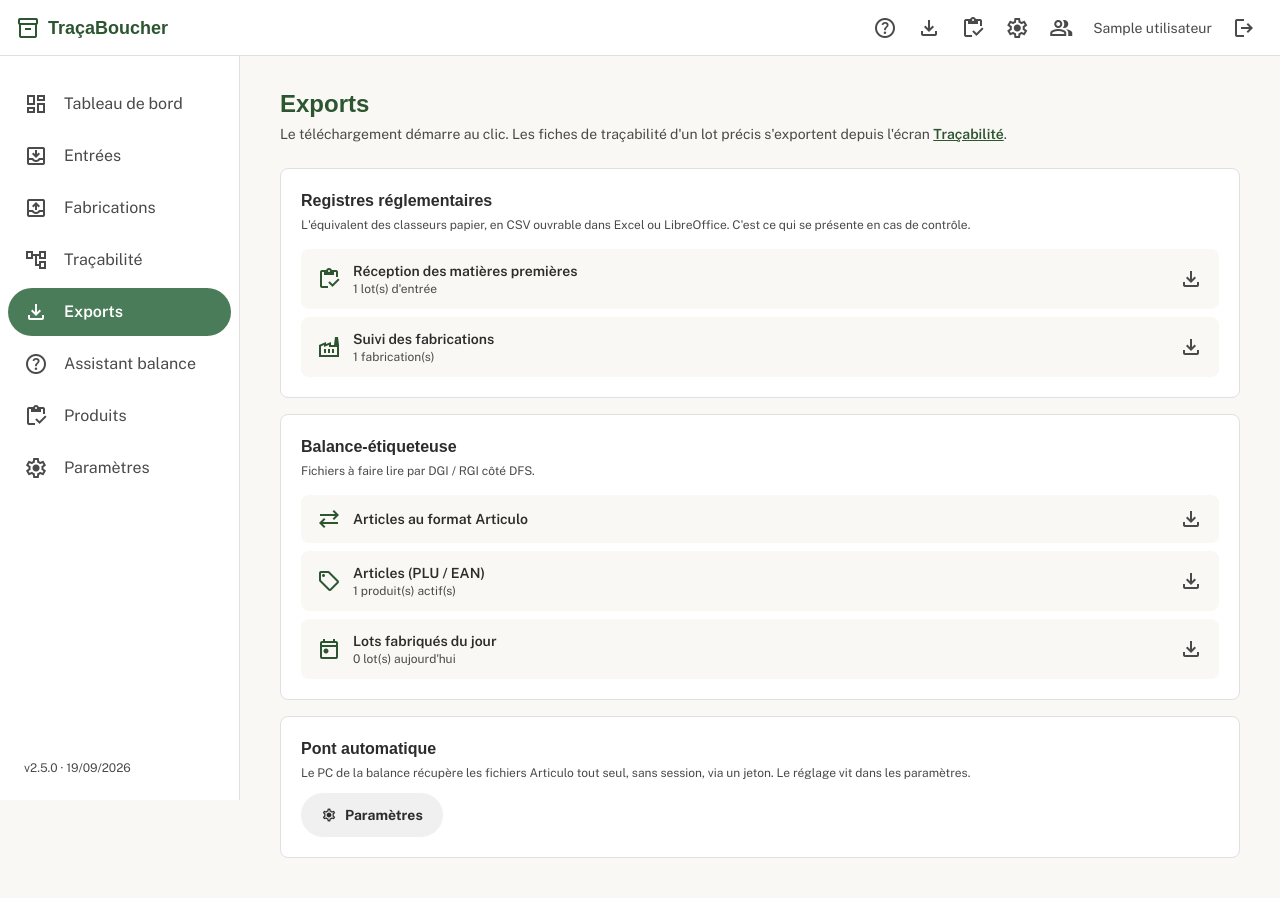
After one commit to ColibriMilhord/tracaboucher, a PHP site: page /exports.php in a window 1280 px wide. The commit adds this page. Run offline with PHP 8.4, Linux system fonts and the light colour scheme; the visitor is signed in with stand-in values (Sample User, id 1); tables that the repository leaves empty or names only in its code hold one stand-in row (values such as "Sample post"); some libraries are stand-ins or nearby versions; some web fonts are replaced.

Commit message:
v2.5.0 — rendre à l'atelier l'accompagnement et les exports
Rien n'avait été supprimé : guide.php, export.php, produits.php et
parametres.php sont intacts depuis le début. Ce qui a changé, c'est le
compte. Depuis la connexion unique, TraçaBoucher lit la table partagée,
où app.causselot.fr écrit « admin » mais où l'ancien site écrit
« administrateur ». La navigation comparait à « admin » au caractère
près : un administrateur du portail arrivait donc ici sans aucun écran
d'administration, et sans le moindre message pour le lui dire.

role_canonique() ramène administrateur vers admin, et
preparateur/livreur/operateur vers atelier. La barre latérale dit
maintenant, quand le compte n'est pas administrateur, ce qui lui est
réservé et où régler son profil.

La panne a aussi révélé un défaut de conception : les exports vivaient
au milieu de la page Paramètres, réservée aux administrateurs, alors
qu'export.php n'a jamais demandé plus qu'une session. C'était la porte
d'entrée qui était fermée, pas l'export. Ils ont désormais leur écran,
exports.php, dans la navigation et dans la barre du bas, avec le volume
de chaque fichier annoncé — sortir un registre de réception n'a pas à
demander un compte administrateur. L'assistant balance non plus : il
explique, il n'administre rien.

Co-Authored-By: Claude Opus 5 <noreply@anthropic.com>
Claude-Session: https://claude.ai/code/session_016aP4xaUzjpEhCk1WMCQoZM

```diff
--- /dev/null
+++ b/exports.php
@@ -0,0 +1,105 @@
+<?php
+// ============================================================
+//  Exports CSV — registres réglementaires et fichiers balance.
+//
+//  Ces exports vivaient au milieu de la page Paramètres, réservée aux
+//  administrateurs. export.php, lui, n'a jamais demandé plus qu'une
+//  session : c'était donc la porte d'entrée qui était fermée, pas
+//  l'export. Un atelier qui doit sortir son registre de réception n'a
+//  pas à être administrateur pour ça.
+// ============================================================
+$page_active = 'exports';
+$page_title  = 'Exports';
+require_once __DIR__ . '/includes/auth.php';
+$moi = exiger_connexion();
+
+$pdo = db();
+
+// Volumétrie : savoir ce qu'on s'apprête à télécharger évite d'ouvrir un
+// fichier vide en se demandant si l'export a échoué.
+function compte_table(string $table): ?int {
+    try { return (int)db()->query("SELECT COUNT(*) FROM $table")->fetchColumn(); }
+    catch (PDOException $e) { return null; }
+}
+
+$nb_entrees      = compte_table('lots_entree');
+$nb_fabrications = compte_table('lots_sortie');
+$nb_produits     = referentiel_produits_pret()
+    ? (int)$pdo->query('SELECT COUNT(*) FROM produits WHERE actif=1')->fetchColumn() : null;
+$nb_lots_jour = null;
+try {
+    $q = $pdo->prepare('SELECT COUNT(*) FROM lots_sortie WHERE date_fabrication = ?');
+    $q->execute([date('Y-m-d')]);
+    $nb_lots_jour = (int)$q->fetchColumn();
+} catch (PDOException $e) { /* table absente : la migration n'est pas passée */ }
+
+$sections = [
+    [
+        'titre' => 'Registres réglementaires',
+        'aide'  => "L'équivalent des classeurs papier, en CSV ouvrable dans Excel ou LibreOffice. "
+                 . "C'est ce qui se présente en cas de contrôle.",
+        'liens' => [
+            ['registre_entrees', 'Réception des matières premières', 'inventory',
+             $nb_entrees === null ? null : $nb_entrees . ' lot(s) d\'entrée'],
+            ['registre_fabrications', 'Suivi des fabrications', 'factory',
+             $nb_fabrications === null ? null : $nb_fabrications . ' fabrication(s)'],
+        ],
+    ],
+    [
+        'titre' => 'Balance-étiqueteuse',
+        'aide'  => 'Fichiers à faire lire par DGI / RGI côté DFS.',
+        'liens' => [
+            ['dfs_articulo', 'Articles au format Articulo', 'sync_alt', null],
+            ['dfs_articles', 'Articles (PLU / EAN)', 'sell',
+             $nb_produits === null ? null : $nb_produits . ' produit(s) actif(s)'],
+            ['dfs_lots', 'Lots fabriqués du jour', 'today',
+             $nb_lots_jour === null ? null : $nb_lots_jour . ' lot(s) aujourd\'hui'],
+        ],
+    ],
+];
+
+require __DIR__ . '/includes/header.php';
+?>
+
+<h2 class="font-headline-lg text-2xl font-bold text-primary mb-1">Exports</h2>
+<p class="text-sm text-on-surface-variant mb-6">
+  Le téléchargement démarre au clic. Les fiches de traçabilité d'un lot précis
+  s'exportent depuis l'écran <a href="tracabilite.php" class="text-primary underline font-semibold">Traçabilité</a>.
+</p>
+
+<?php foreach ($sections as $section): ?>
+<section class="bg-surface rounded-xl border border-outline-variant p-5 mb-4">
+  <h3 class="font-headline-md font-bold mb-1"><?= h($section['titre']) ?></h3>
+  <p class="text-xs text-on-surface-variant mb-4"><?= h($section['aide']) ?></p>
+  <div class="flex flex-col gap-2">
+    <?php foreach ($section['liens'] as [$type, $libelle, $icone, $detail]): ?>
+    <a href="export.php?type=<?= h($type) ?>"
+       class="bg-surface-container-low rounded-xl px-4 py-3 flex items-center gap-3 hover:bg-surface-container">
+      <span class="material-symbols-outlined text-primary shrink-0"><?= $icone ?></span>
+      <span class="flex-1 min-w-0">
+        <span class="block text-sm font-semibold"><?= h($libelle) ?></span>
+        <?php if ($detail !== null): ?>
+        <span class="block text-xs text-on-surface-variant"><?= h($detail) ?></span>
+        <?php endif ?>
+      </span>
+      <span class="material-symbols-outlined text-on-surface-variant shrink-0">download</span>
+    </a>
+    <?php endforeach ?>
+  </div>
+</section>
+<?php endforeach ?>
+
+<?php if (est_admin()): ?>
+<section class="bg-surface rounded-xl border border-outline-variant p-5">
+  <h3 class="font-headline-md font-bold mb-1">Pont automatique</h3>
+  <p class="text-xs text-on-surface-variant mb-3">
+    Le PC de la balance récupère les fichiers Articulo tout seul, sans session, via un jeton.
+    Le réglage vit dans les paramètres.
+  </p>
+  <a href="parametres.php" class="bg-surface-container text-on-surface rounded-full px-5 py-2.5 font-bold text-sm inline-flex items-center gap-2">
+    <span class="material-symbols-outlined text-base">settings</span>Paramètres
+  </a>
+</section>
+<?php endif ?>
+
+<?php require __DIR__ . '/includes/footer.php'; ?>
--- a/includes/auth.php
+++ b/includes/auth.php
@@ -222,6 +222,31 @@ function session_demarrer(): void {
     session_start();
 }
 
+// La table des comptes est partagée avec app.causselot.fr et avec
+// l'ancien site colibrietcompagnie, qui n'écrivent pas le même
+// vocabulaire : « administrateur » là-bas vaut « admin » ici. Sans
+// cette table de correspondance, un administrateur du portail arrive
+// dans TraçaBoucher avec un rôle que rien ne reconnaît, et tous les
+// écrans d'administration disparaissent de sa navigation.
+const ROLES_HERITES = [
+    'administrateur' => 'admin',
+    'préparateur'    => 'atelier',
+    'preparateur'    => 'atelier',
+    'livreur'        => 'atelier',
+    'operateur'      => 'atelier',
+    'opérateur'      => 'atelier',
+];
+
+function role_canonique(?string $role): string {
+    $role = strtolower(trim((string)$role));
+    return ROLES_HERITES[$role] ?? $role;
+}
+
+function est_admin(?array $u = null): bool {
+    $u = $u ?? utilisateur_courant();
+    return $u !== null && role_canonique($u['role'] ?? '') === 'admin';
+}
+
 function utilisateur_courant(): ?array {
     session_demarrer();
     if (empty($_SESSION['uid'])) return null;
@@ -231,6 +256,7 @@ function utilisateur_courant(): ?array {
         $q->execute([$_SESSION['uid']]);
         $u = $q->fetch() ?: false;
         if (!$u || !$u['actif']) { deconnexion(); return null; }
+        $u['role'] = role_canonique($u['role']);
     }
     return $u ?: null;
 }
@@ -247,9 +273,13 @@ function exiger_connexion(): array {
 
 function exiger_admin(): array {
     $u = exiger_connexion();
-    if ($u['role'] !== 'admin') {
+    if (!est_admin($u)) {
         http_response_code(403);
-        exit('<p style="font-family:sans-serif;padding:24px">Accès réservé aux administrateurs. <a href="index.php">Retour</a></p>');
+        $ou = defined('CAUSSELOT_URL') && CAUSSELOT_URL !== ''
+            ? ' Le profil de votre compte se règle sur le portail CAUSSELOT.' : '';
+        exit('<p style="font-family:sans-serif;padding:24px;line-height:1.6">'
+           . 'Cet écran est réservé aux administrateurs.' . $ou
+           . '<br><a href="index.php">Retour</a> · <a href="exports.php">Exports</a></p>');
     }
     return $u;
 }
@@ -262,6 +292,7 @@ function connecter(string $identifiant, string $mdp): ?array {
     if (!$u || !password_verify($mdp, $u['mot_de_passe'])) return null;
 
     session_regenerate_id(true);
+    $u['role'] = role_canonique($u['role']);
     $_SESSION['uid'] = (int)$u['id'];
     if (colonne_comptes('derniere_connexion')) {
         pdo_comptes()->prepare('UPDATE ' . table_comptes() . ' SET derniere_connexion=NOW() WHERE id=?')
--- a/includes/footer.php
+++ b/includes/footer.php
@@ -7,6 +7,7 @@
       ['entrees',      'entrees.php',      'move_to_inbox', 'Entrées'],
       ['fabrications', 'fabrications.php', 'outbox',        'Fabric.'],
       ['tracabilite',  'tracabilite.php',  'account_tree',  'Traça'],
+      ['exports',      'exports.php',      'download',      'Exports'],
   ] as [$k,$url,$icone,$lib]): $on = $page_active === $k; ?>
   <a href="<?= $url ?>" class="flex flex-col items-center justify-center <?= $on?'text-primary font-bold':'text-on-surface-variant' ?> active:scale-95 transition-transform px-3 py-1 rounded-full">
     <span class="material-symbols-outlined"><?= $icone ?></span>
--- a/includes/header.php
+++ b/includes/header.php
@@ -82,8 +82,9 @@
     <span class="material-symbols-outlined">inventory_2</span><?= h(APP_NAME) ?>
   </a>
   <div class="flex items-center gap-1">
-    <?php if (($moi['role'] ?? '') === 'admin'): ?>
     <a href="guide.php" title="Assistant balance" class="material-symbols-outlined text-on-surface-variant hover:bg-surface-container-high p-2 rounded-full">help</a>
+    <a href="exports.php" title="Exports" class="hidden md:inline-block material-symbols-outlined text-on-surface-variant hover:bg-surface-container-high p-2 rounded-full">download</a>
+    <?php if (est_admin($moi)): ?>
     <a href="produits.php" title="Produits" class="material-symbols-outlined text-on-surface-variant hover:bg-surface-container-high p-2 rounded-full">inventory</a>
     <a href="parametres.php" title="Paramètres" class="material-symbols-outlined text-on-surface-variant hover:bg-surface-container-high p-2 rounded-full">settings</a>
     <a href="utilisateurs.php" title="Utilisateurs" class="material-symbols-outlined text-on-surface-variant hover:bg-surface-container-high p-2 rounded-full">group</a>
@@ -102,10 +103,12 @@
         ['entrees',      'entrees.php',      'move_to_inbox',   'Entrées'],
         ['fabrications', 'fabrications.php', 'outbox',          'Fabrications'],
         ['tracabilite',  'tracabilite.php',  'account_tree',    'Traçabilité'],
+        ['exports',      'exports.php',      'download',        'Exports'],
+        ['guide',        'guide.php',        'help',            'Assistant balance'],
       ];
-      if (($moi['role'] ?? '') === 'admin') {
-        $liens[] = ['produits', 'produits.php', 'inventory', 'Produits'];
-        $liens[] = ['guide', 'guide.php', 'help', 'Assistant balance'];
+      if (est_admin($moi)) {
+        $liens[] = ['produits',    'produits.php',    'inventory', 'Produits'];
+        $liens[] = ['parametres',  'parametres.php',  'settings',  'Paramètres'];
       }
       if (defined('CAUSSELOT_URL') && CAUSSELOT_URL !== '') {
         $liens[] = ['causselot', CAUSSELOT_URL, 'storefront', 'Portail CAUSSELOT'];
@@ -118,6 +121,15 @@
       </a>
       <?php endforeach ?>
     </nav>
+    <?php if (!est_admin($moi)): ?>
+    <div class="mx-4 mt-3 pt-3 border-t border-outline-variant text-xs text-on-surface-variant leading-relaxed">
+      Compte <strong><?= h($moi['role'] ?? 'atelier') ?></strong> : produits, paramètres et
+      comptes sont réservés aux administrateurs.
+      <?php if (defined('CAUSSELOT_URL') && CAUSSELOT_URL !== ''): ?>
+      Le profil se règle sur le <a class="text-primary underline" href="<?= h(CAUSSELOT_URL) ?>">portail CAUSSELOT</a>.
+      <?php endif ?>
+    </div>
+    <?php endif ?>
     <div class="px-6 pt-4 text-xs text-on-surface-variant" title="Version déployée"><?= h(version_affichee()) ?></div>
   </aside>
 
--- a/version.php
+++ b/version.php
@@ -18,7 +18,7 @@
 //  censé empêcher.
 // ============================================================
 
-function version_app(): string  { return '2.4.0'; }
+function version_app(): string  { return '2.5.0'; }
 function version_date(): string { return '2026-09-19'; }
 
 // Ex. : « v2.1.0 · 19/09/2026 »
```
Also changed, not shown: guide.php (+7 -2 lines), parametres.php (+13 -19 lines), README.md.
